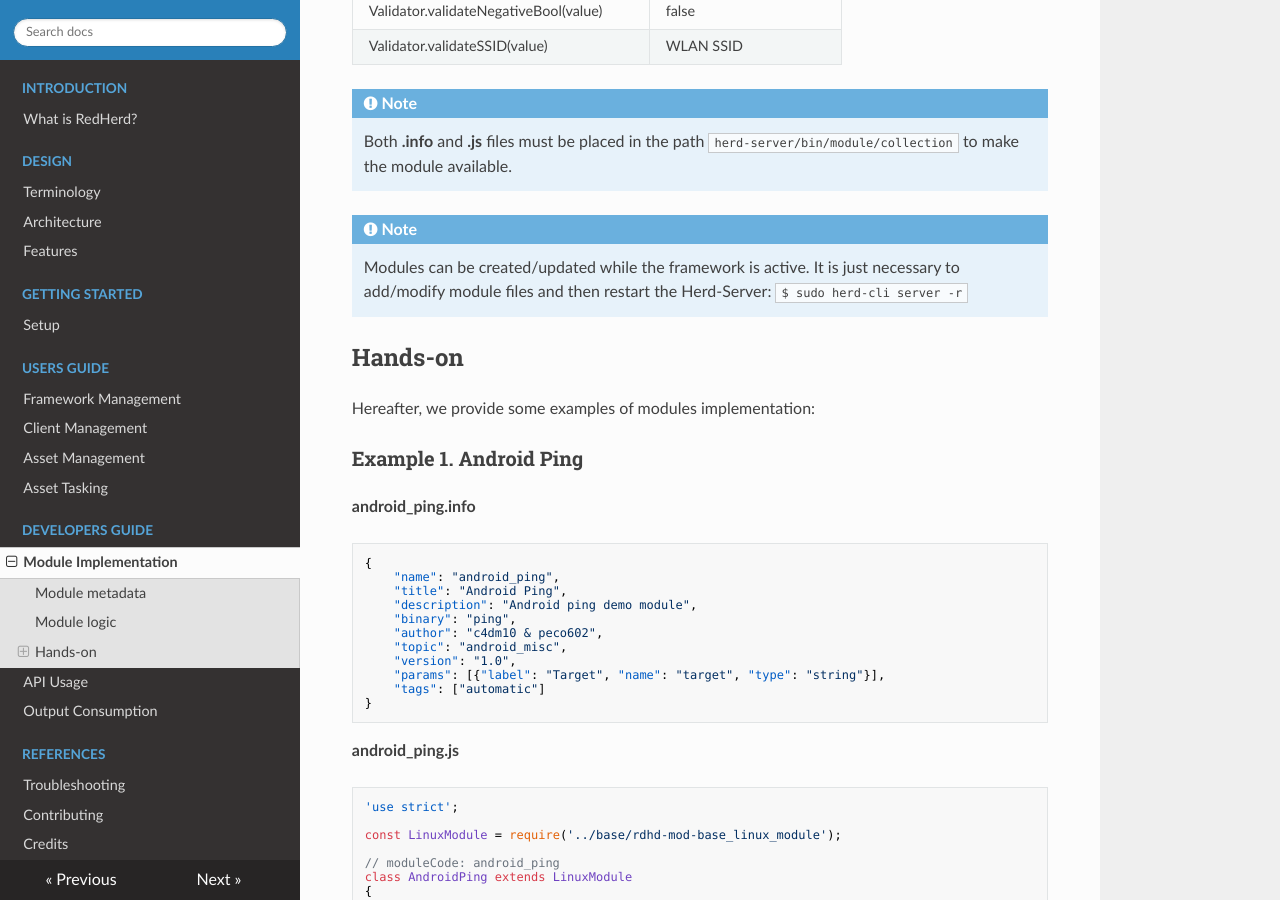
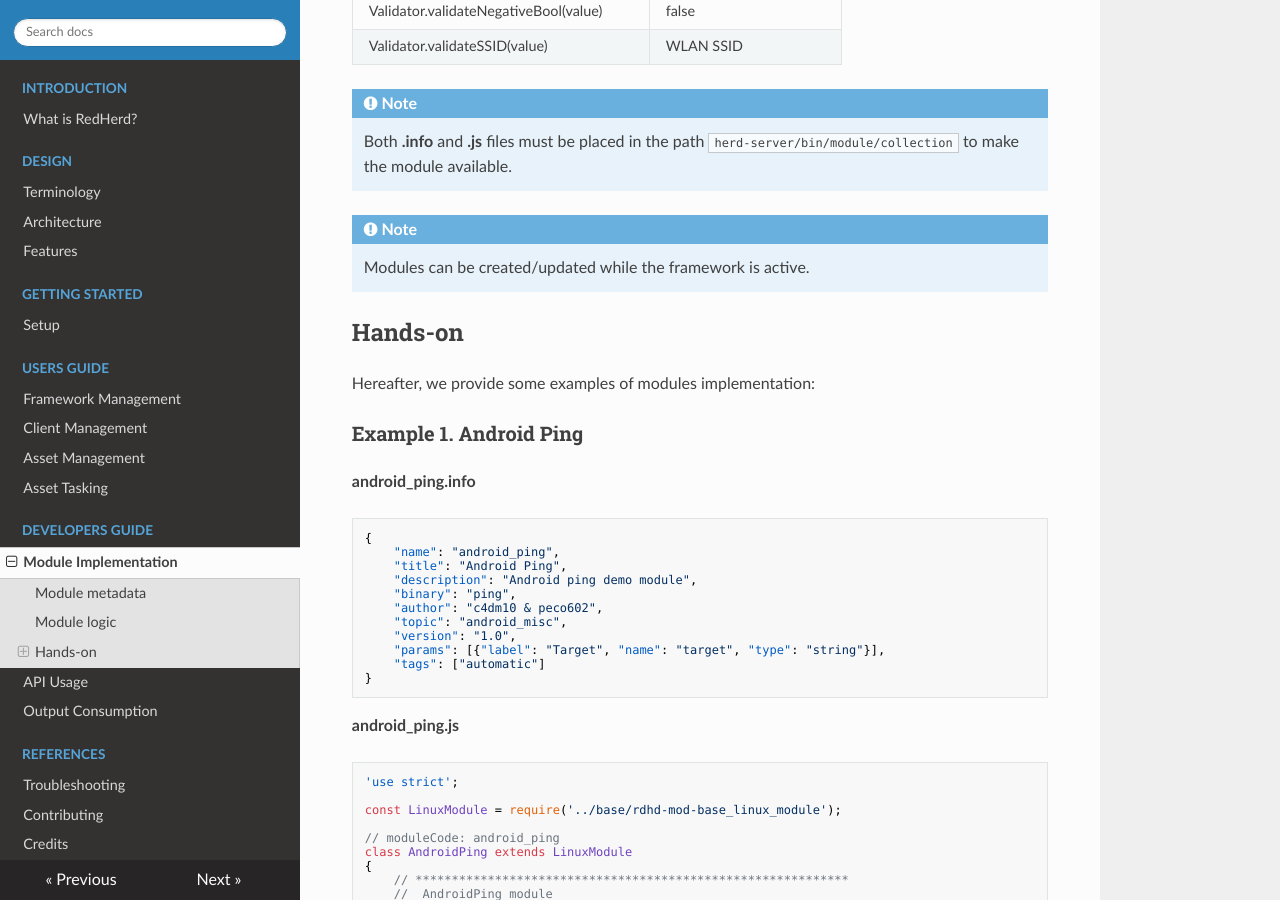
Before and after one commit to redherd-project/redherd-documentation, an MkDocs documentation site: the page built from docs/developers-guide/module-implementation.md, in a window 1280 px wide and 900 px high, scrolled down 7184 px. Built offline with MkDocs 1.6.1, drawn with Linux system fonts in a browser that asks for light colours; nearby versions of some CDN libraries.

Commit message:
Updated module implementation

````diff
--- a/docs/developers-guide/module-implementation.md
+++ b/docs/developers-guide/module-implementation.md
@@ -364,10 +364,7 @@ Each module class, deriving from one of the base classes, must have a *construct
     Both **.info** and **.js** files must be placed in the path `herd-server/bin/module/collection` to make the module available.
 
 !!! note
-    Modules can be created/updated while the framework is active. It is just necessary to add/modify module files and then restart the Herd-Server:
-    ```
-    $ sudo herd-cli server -r
-    ```
+    Modules can be created/updated while the framework is active.
 
 ## Hands-on
 
````
